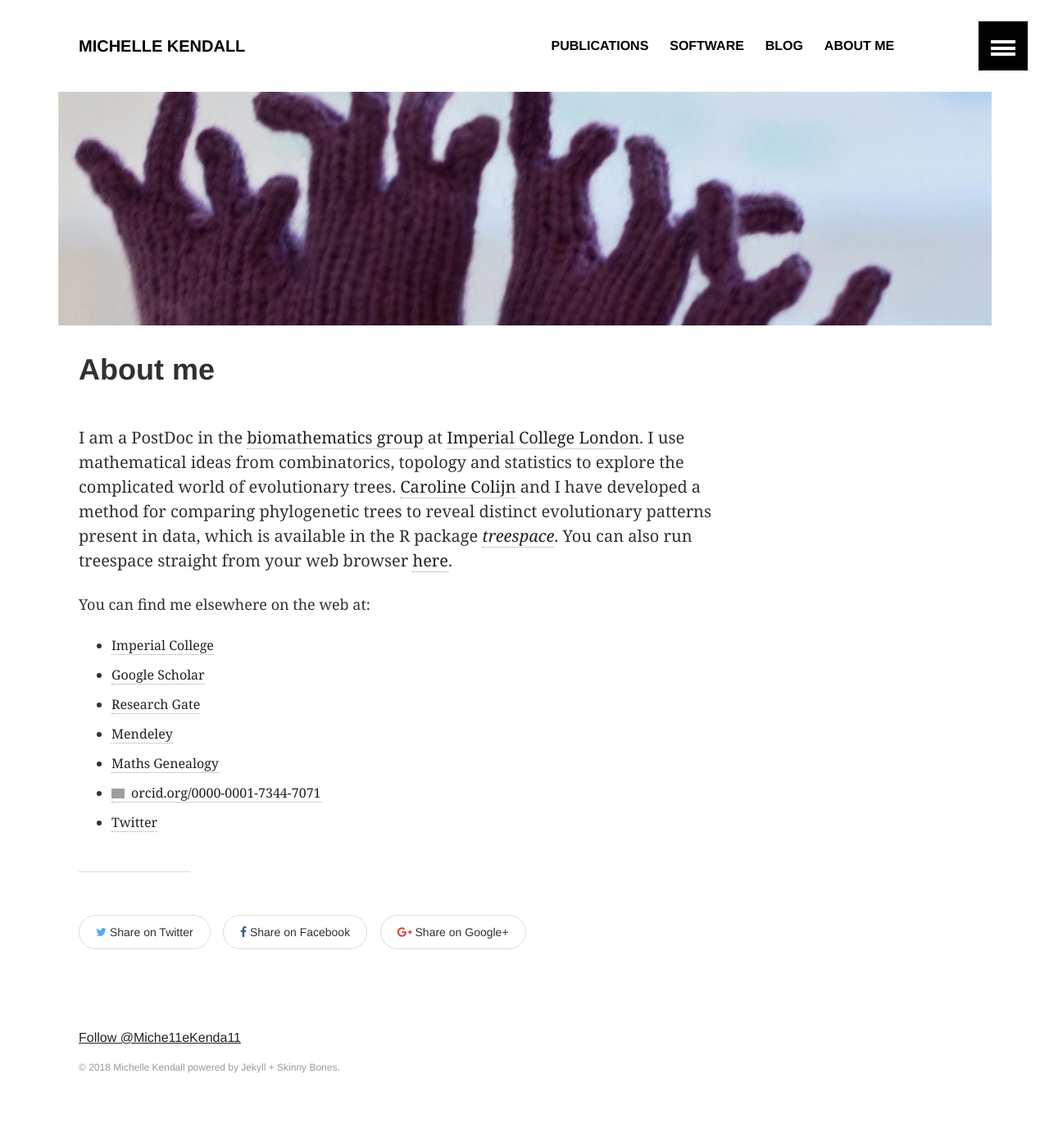
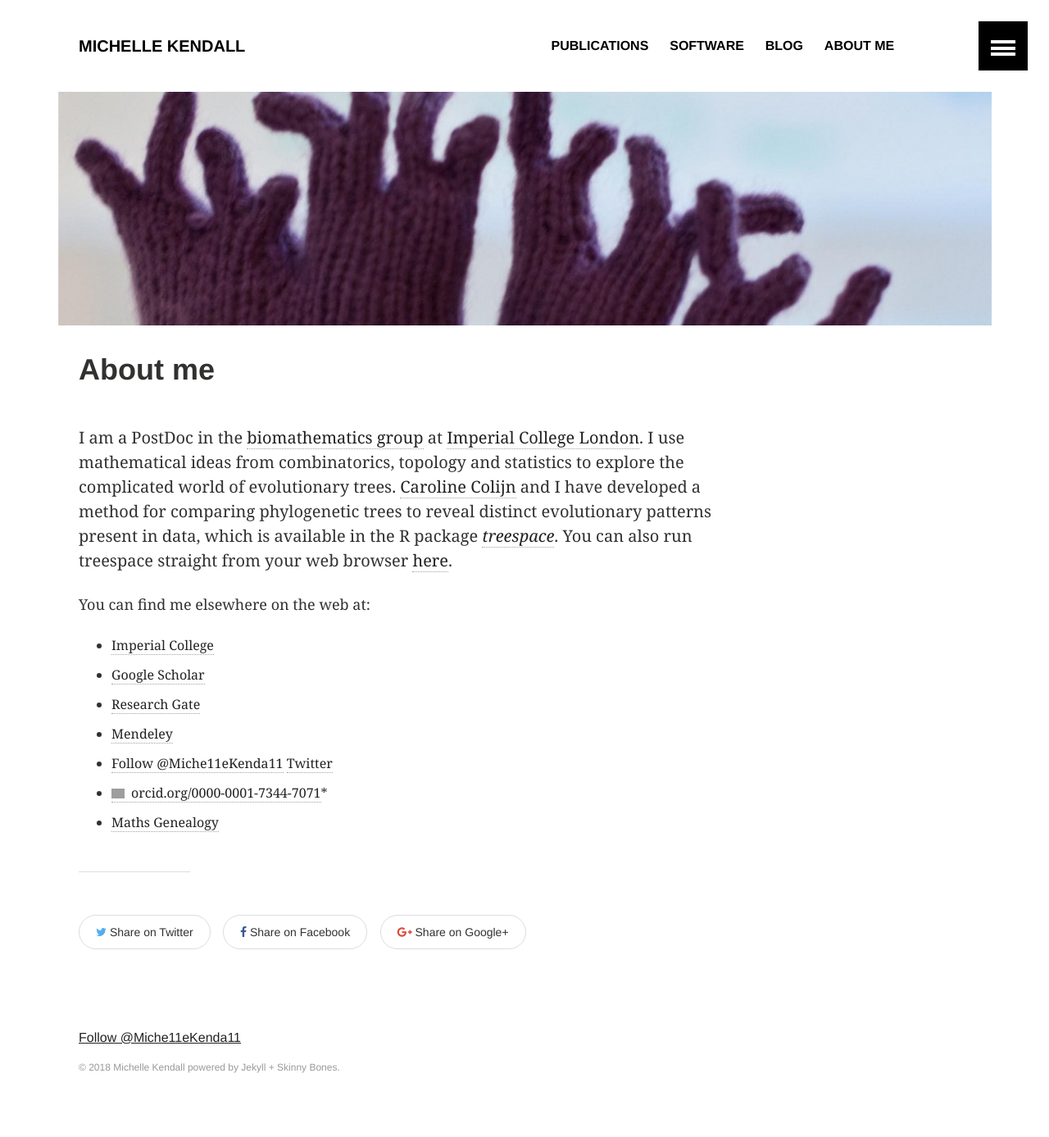
Before and after one commit to MichelleKendall/MichelleKendall.github.io, a Jekyll site: the page built from about.md, in a window 1280 px wide. Shown: the whole page at 82% size. Built offline with Jekyll 4.4.1, drawn with Linux system fonts in a browser that asks for light colours; comment, search, counter and statistics services are not loaded; grey boxes are pictures that could not be loaded.

Commit message:
Updating links

```diff
--- a/about.md
+++ b/about.md
@@ -16,6 +16,6 @@
 * <a href="https://scholar.google.co.uk/citations?user=CAzbfakAAAAJ&hl=en" target="_blank">Google Scholar</a>
 * <a href="https://www.researchgate.net/profile/Michelle_Kendall" target="_blank">Research Gate</a>
 * <a href="https://www.mendeley.com/profiles/michelle-kendall1/" target="_blank">Mendeley</a>
+* <a href="https://twitter.com/Miche11eKenda11?ref_src=twsrc%5Etfw" class="twitter-follow-button" data-show-count="false">Follow @Miche11eKenda11</a><script async src="https://platform.twitter.com/widgets.js" charset="utf-8"></script> <a href="https://twitter.com/Miche11eKenda11" target="_blank">Twitter</a>
+* <a href="https://orcid.org/0000-0001-7344-7071" target="orcid.widget" rel="noopener noreferrer" style="vertical-align:top;"><img src="https://orcid.org/sites/default/files/images/orcid_16x16.png" style="width:1em;margin-right:.5em;" alt="ORCID iD icon">orcid.org/0000-0001-7344-7071</a>*
 * <a href="http://genealogy.math.ndsu.nodak.edu/id.php?id=181879" target="_blank">Maths Genealogy</a>
-* <a href="https://orcid.org/0000-0001-7344-7071" target="orcid.widget" rel="noopener noreferrer" style="vertical-align:top;"><img src="https://orcid.org/sites/default/files/images/orcid_16x16.png" style="width:1em;margin-right:.5em;" alt="ORCID iD icon">orcid.org/0000-0001-7344-7071</a>
-* <a href="https://twitter.com/Miche11eKenda11" target="_blank">Twitter</a>
```
